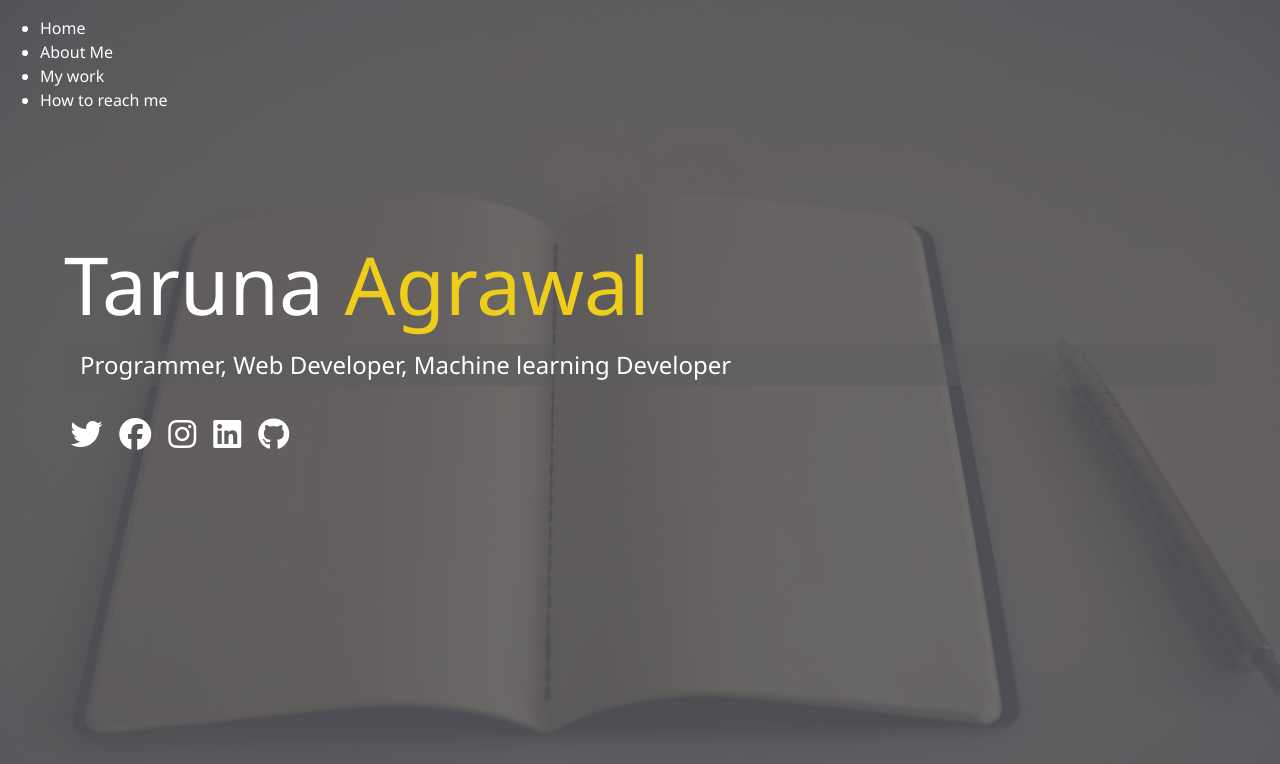
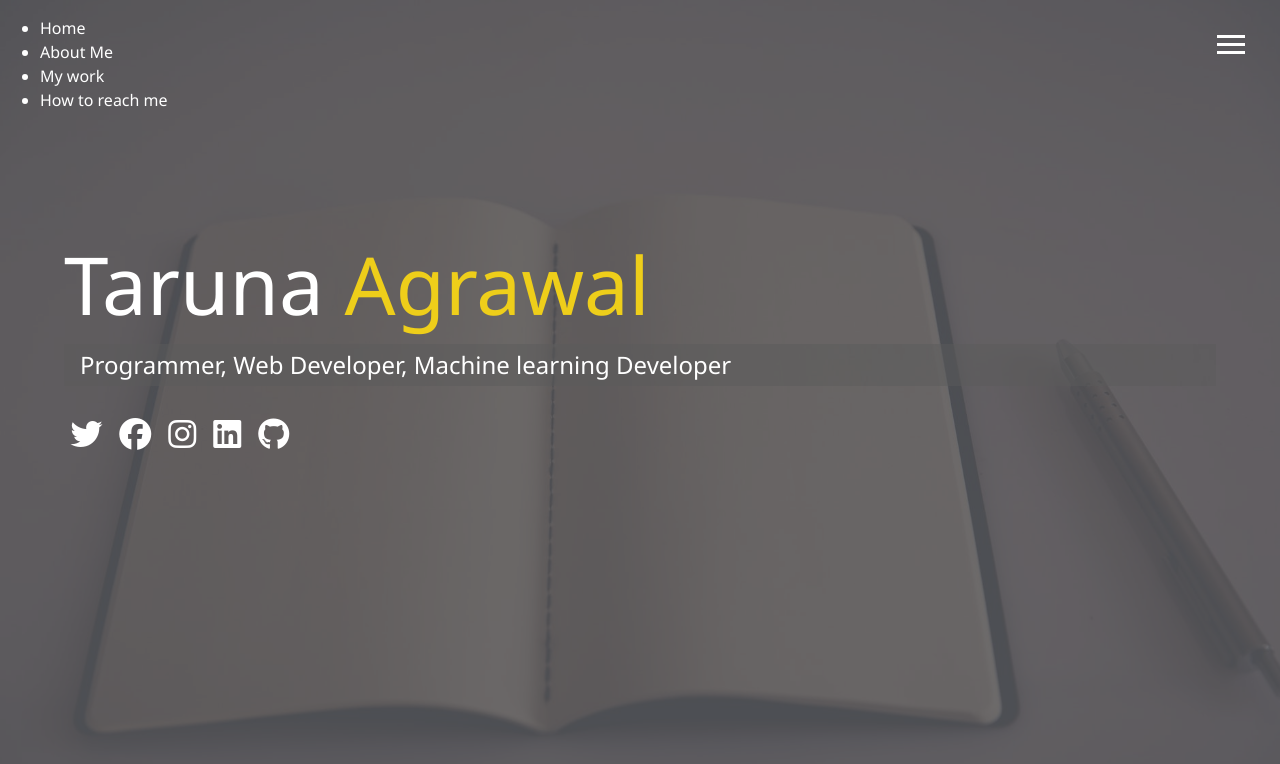
Before and after one commit to ts1702612/TA.personal_website, a website: page dist/index.html in a window 1280 px wide. Drawn offline with nearby package versions, Linux system fonts and the light colour scheme; files that its build step writes are made by us from their sources.

Commit message:
again index markup and main sass

```diff
--- /dev/null
+++ b/scss/_menu.scss
@@ -0,0 +1,16 @@
+// menu btn
+.menu-btn {
+  position: absolute;
+  z-index: 3;
+  right: 35px;
+  top: 35px;
+  cursor: pointer;
+  @include easeOut;
+  .line-btn {
+    width: 28px;
+    height: 3px;
+    margin: 0 0 5px 0;
+    background: white;
+    @include easeOut;
+  }
+}
--- a/scss/main.scss
+++ b/scss/main.scss
@@ -1,4 +1,5 @@
 @import "config";
+@import "menu";
 * {
   box-sizing: border-box;
 }
```
Also changed, not shown: scss/_config.scss (renamed from scss/config.scss).
